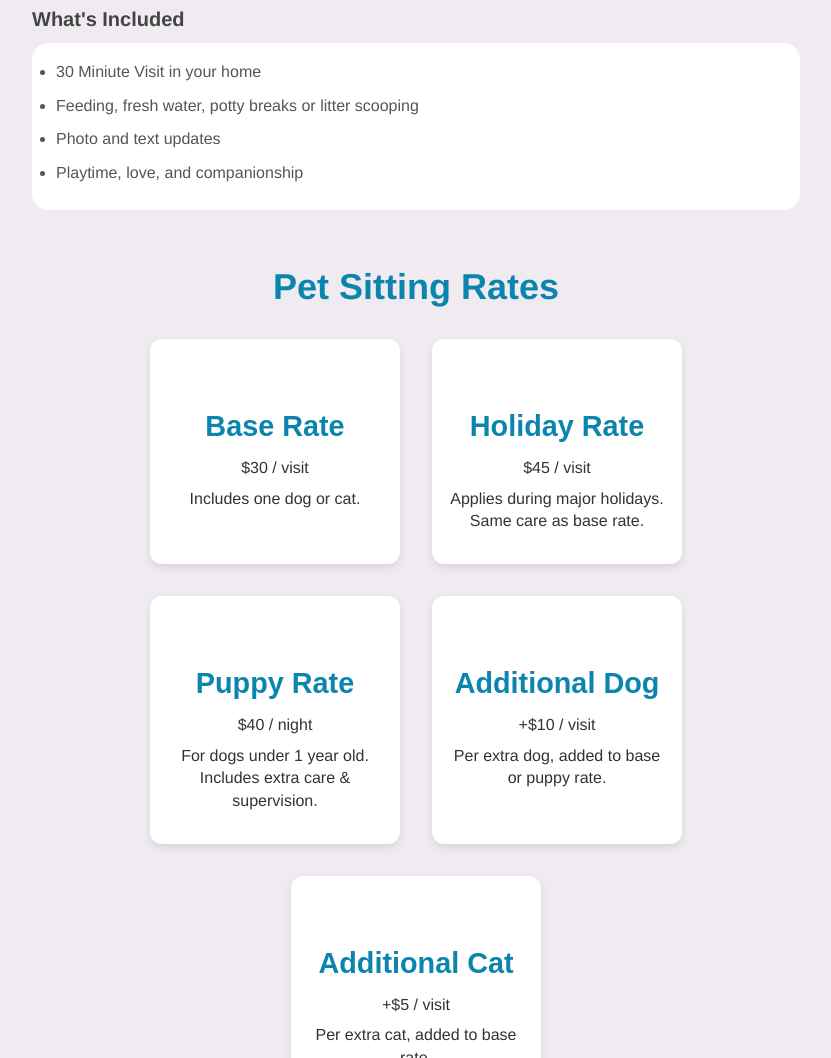
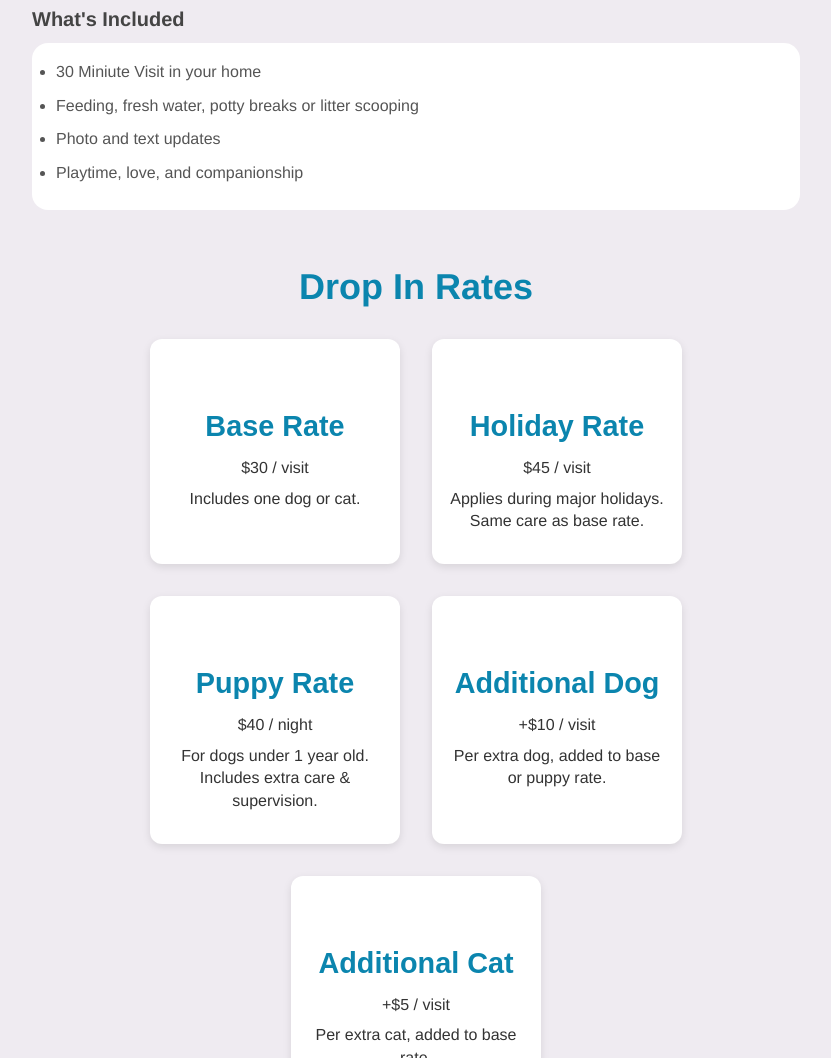
Before and after one commit to mallory333/sitandstayco, a plain HTML site: page dropin.html in a window 1280 px wide. Shown: the part 1016-2074 px from the top of the page, without its empty margins (224-1055 px from the left). Drawn offline with Linux system fonts and the light colour scheme; a web font is replaced by a local one.

Commit message:
Update dropin.html

```diff
--- a/dropin.html
+++ b/dropin.html
@@ -85,7 +85,7 @@
           </div>
 
           <section class="price-list">
-            <h2>Pet Sitting Rates</h2>
+            <h2>Drop In Rates</h2>
             <div class="price-cards">
               <div class="card">
                 <h3>Base Rate</h3>
```
